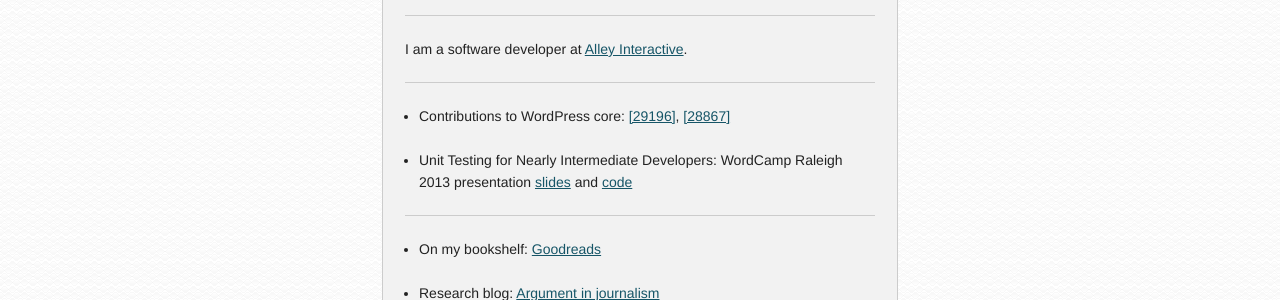
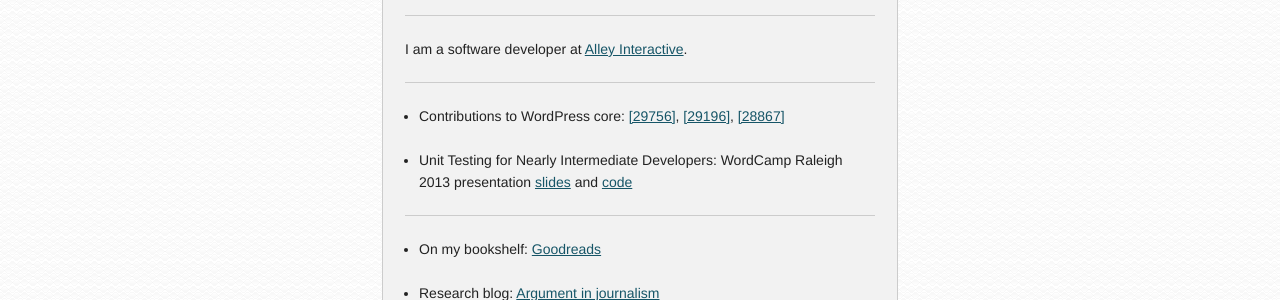
Before and after one commit to dlh01/dlh01.github.io, a Jekyll site: the page built from index.html, in a window 1280 px wide. Shown: the part 339-639 px from the top of the page. Built offline with Jekyll 4.4.1, drawn with Linux system fonts in a browser that asks for light colours; Markdown is read by kramdown in place of the engine named in the settings.

Commit message:
Add [29756]

```diff
--- a/index.html
+++ b/index.html
@@ -17,7 +17,7 @@ title: About
 
 <section class="block-sections__section">
     <ul>
-        <li>Contributions to WordPress core: <a href="https://core.trac.wordpress.org/changeset/29196">[29196]</a>, <a href="https://core.trac.wordpress.org/changeset/28867">[28867]</a></li>
+        <li>Contributions to WordPress core: <a href="https://core.trac.wordpress.org/changeset/29756">[29756]</a>, <a href="https://core.trac.wordpress.org/changeset/29196">[29196]</a>, <a href="https://core.trac.wordpress.org/changeset/28867">[28867]</a></li>
         <li>Unit Testing for Nearly Intermediate Developers: WordCamp Raleigh 2013 presentation <a href="https://speakerdeck.com/dlh01/unit-testing-for-nearly-intermediate-developers">slides</a> and <a href="https://github.com/dlh01/raleigh2013">code</a></li>
     </ul>
 </section>
```
